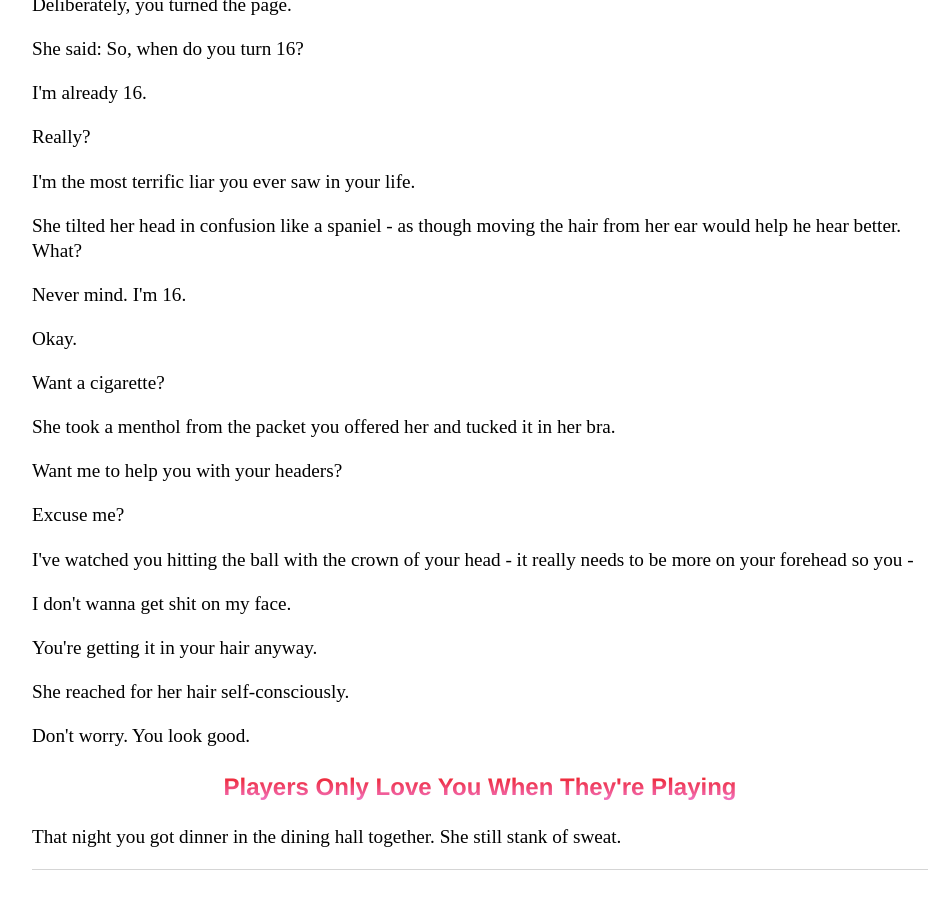
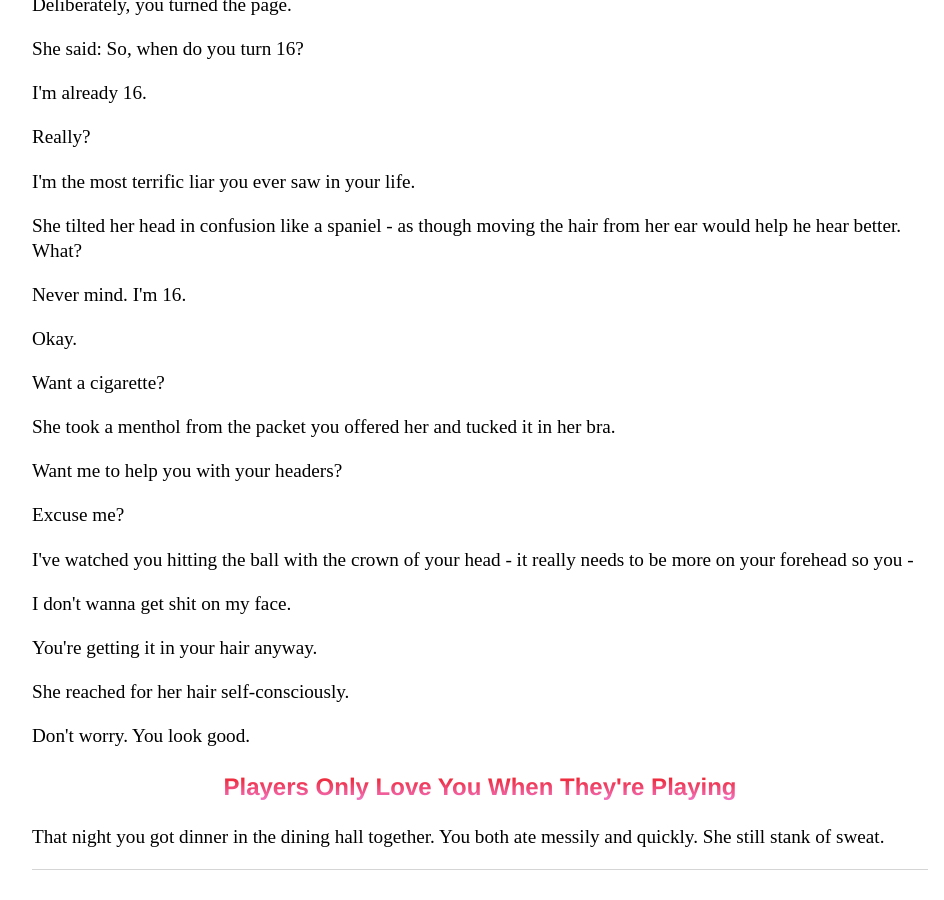
Before and after one commit to Pinelife/pinelife.github.io, a Jekyll site: the page built from Hellhole/excitingevent2.html, in a window 1280 px wide and 900 px high, scrolled down 1617 px. Shown: the whole window, without its empty margins (160-1104 px from the left). Built offline with Jekyll 4.4.1, drawn with Linux system fonts in a browser that asks for light colours.

Commit message:
Update excitingevent2.html

```diff
--- a/Hellhole/excitingevent2.html
+++ b/Hellhole/excitingevent2.html
@@ -96,4 +96,5 @@ Deliberately, you turned the page.
 <p>She reached for her hair self-consciously.</p>
 <p>Don't worry. You look good.</p>
 <h3 id = "players">Players Only Love You When They're Playing</h3>
-<p>That night you got dinner in the dining hall together. She still stank of sweat. </p>
+<p>That night you got dinner in the dining hall together. You both ate messily and quickly. She still stank of sweat.
+</p>
```
